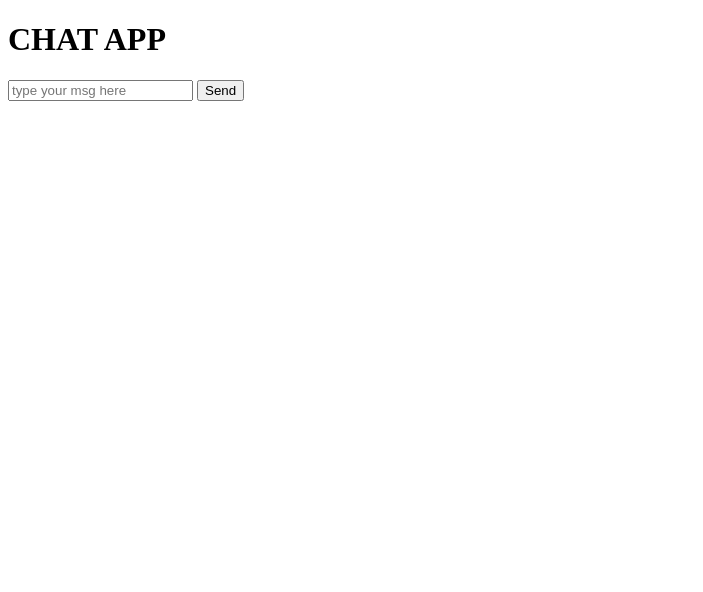
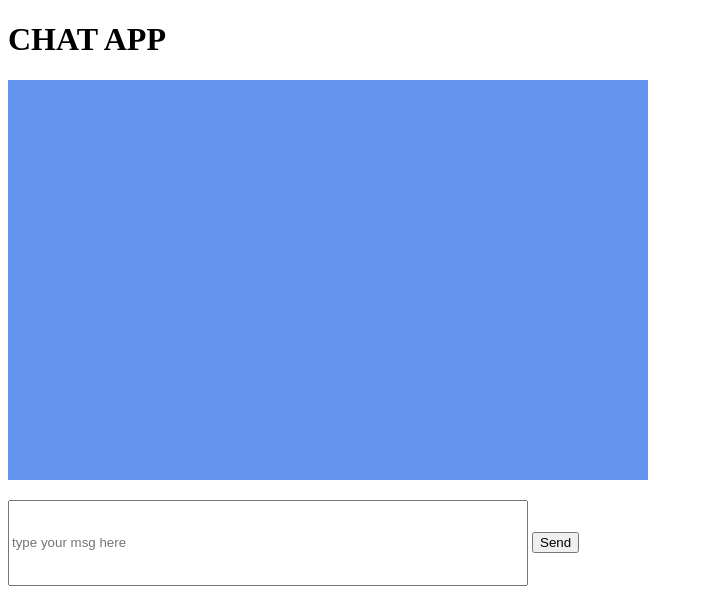
Before and after one commit to Bittu149/BackendNexus, a website: page Websocket_Socket.io/Day1/index.html in a window 1280 px wide. Shown: the whole page, without its empty margins (0-703 px from the left). Drawn offline with Linux system fonts and the light colour scheme.

Commit message:
Functionalty add

```diff
--- a/Websocket_Socket.io/Day1/index.html
+++ b/Websocket_Socket.io/Day1/index.html
@@ -7,8 +7,8 @@
 </head>
 <body>
     <h1>CHAT APP</h1>
-    <div id="messageDisplay"></div>
-    <input type="text" placeholder="type your msg here" id="message">
-    <button>Send</button>
+    <div id="messageDisplay" style="height:50vh; width:50vw; background-color: cornflowerblue; margin-bottom: 20px;"></div>
+    <input type="text" placeholder="type your msg here" id="message"style="height:10vh; width:40vw;">
+    <button onclick="sendMessage()">Send</button>
 </body>
 </html>
```
